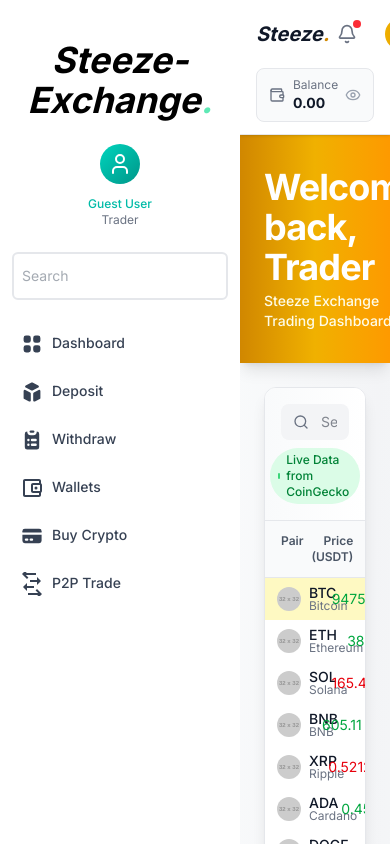
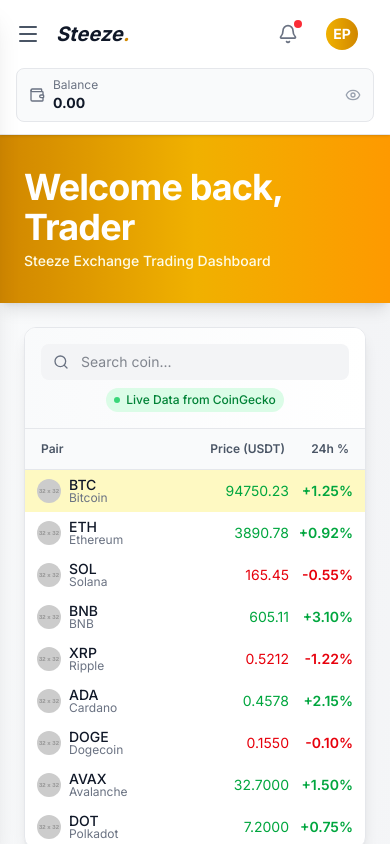
Before and after one commit to tiankay999/Steeze-Exchange, a Next.js app: page /home in a window 390 px wide. Built offline with nearby package versions, Linux system fonts and the light colour scheme; no server answers.

Commit message:
Mobile responsiveness  updated and fixed all bugs

```diff
--- a/app/(Dashboard)/layout.tsx
+++ b/app/(Dashboard)/layout.tsx
@@ -1,4 +1,5 @@
-import React from 'react';
+"use client";
+import React, { useState } from 'react';
 import Sidebar from '../components/sidebar';
 import Header from '../components/header';
 
@@ -7,11 +8,21 @@
 }: {
     children: React.ReactNode;
 }) {
+    const [isMobileMenuOpen, setIsMobileMenuOpen] = useState(false);
+
+    const toggleMobileMenu = () => {
+        setIsMobileMenuOpen(!isMobileMenuOpen);
+    };
+
+    const closeMobileMenu = () => {
+        setIsMobileMenuOpen(false);
+    };
+
     return (
         <div className="flex h-screen w-full bg-gray-50">
-            <Sidebar />
+            <Sidebar isOpen={isMobileMenuOpen} onClose={closeMobileMenu} />
             <div className="flex-1 flex flex-col h-full overflow-hidden">
-                <Header />
+                <Header onMenuClick={toggleMobileMenu} />
                 <main className="flex-1 overflow-y-auto">
                     {children}
                 </main>
--- a/app/components/header.tsx
+++ b/app/components/header.tsx
@@ -9,10 +9,15 @@
     ChevronDown,
     ArrowDownLeft,
     ArrowUpRight,
+    Menu,
 } from "lucide-react";
 import Link from "next/link";
 
-export default function Header() {
+interface HeaderProps {
+    onMenuClick?: () => void;
+}
+
+export default function Header({ onMenuClick }: HeaderProps) {
     // 1. SEPARATE THE STATE
     const [balance, setBalance] = useState<string | number>("0.00"); // Stores the money
     const [isVisible, setIsVisible] = useState(true); // Stores the toggle state (true/false)
@@ -84,6 +89,12 @@
             <div className="flex items-center justify-between px-4 md:px-6 py-3 relative">
                 {/* Left: Logo */}
                 <div className="flex items-center space-x-2">
+                    <button
+                        onClick={onMenuClick}
+                        className="md:hidden p-2 -ml-2 text-gray-600 hover:bg-gray-100 rounded-lg"
+                    >
+                        <Menu className="w-6 h-6" />
+                    </button>
                     <h1 className="font-bold text-xl md:text-2xl text-gray-900 italic">
                         Steeze<span className="text-yellow-600">.</span>
                     </h1>
--- a/app/components/sidebar.tsx
+++ b/app/components/sidebar.tsx
@@ -3,7 +3,12 @@
 import React, { useEffect, useState } from 'react';
 import { User } from 'lucide-react';
 
-export default function Sidebar() {
+interface SidebarProps {
+  isOpen?: boolean;
+  onClose?: () => void;
+}
+
+export default function Sidebar({ isOpen = false, onClose }: SidebarProps) {
   const [profileImage, setProfileImage] = useState<string | null>(null);
   const [username, setUsername] = useState<string>('');
   const [name, setName] = useState<string>('');
@@ -42,7 +47,20 @@
   }, []);
 
   return (
-    <aside className="bg-white h-screen shadow-xl px-3 w-60 overflow-y-auto">
+    <>
+      {/* Mobile Overlay */}
+      {isOpen && (
+        <div
+          className="fixed inset-0 bg-black/50 z-40 md:hidden transition-opacity"
+          onClick={onClose}
+        />
+      )}
+
+      {/* Sidebar */}
+      <aside
+        className={`fixed inset-y-0 left-0 z-50 w-64 bg-white shadow-xl px-3 overflow-y-auto transition-transform duration-300 ease-in-out md:translate-x-0 md:static md:h-screen ${isOpen ? 'translate-x-0' : '-translate-x-full'
+          }`}
+      >
         <div className="space-y-6 md:space-y-10 mt-10">
           {/* Logo */}
           <h1 className="font-bold text-4xl md:text-xl text-center text-black italic">
@@ -200,5 +218,6 @@
           </nav>
         </div>
       </aside>
+    </>
   );
 }
```
Lines whose indentation alone changed are shown as unchanged.
